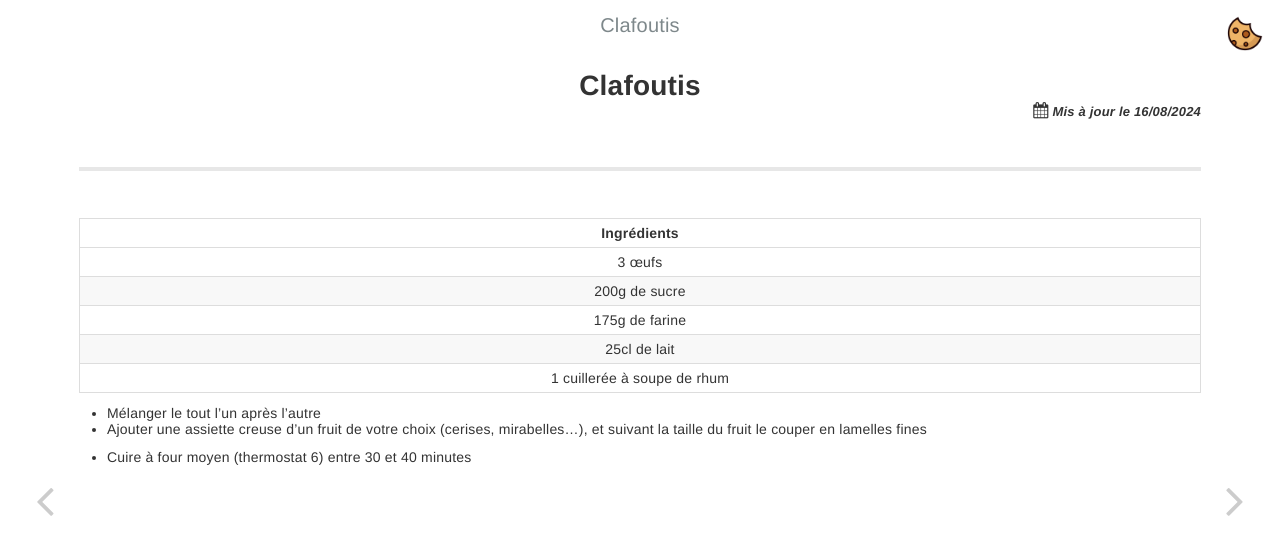
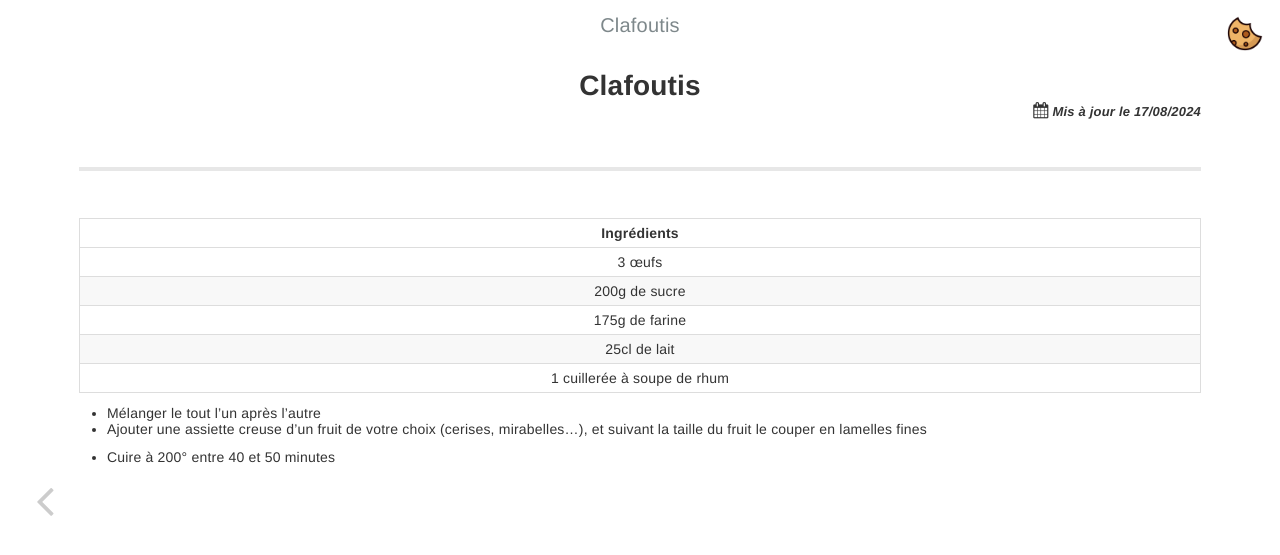
Before and after one commit to Grand-Dub/blog, a Jekyll site: the page built from _posts/cuisine/2024-08-16-clafoutis.md, in a window 1280 px wide. Shown: the top 555 px of the page. Built offline with Jekyll 4.4.1, drawn with Linux system fonts in a browser that asks for light colours.

Commit message:
correction cuisson

```diff
--- a/_posts/cuisine/2024-08-16-clafoutis.md
+++ b/_posts/cuisine/2024-08-16-clafoutis.md
@@ -1,6 +1,6 @@
 ---
 title: Clafoutis
-date: 2024-08-16
+date: 2024-08-17
 category: Cuisine
 layout: post
 description: Recette de clafoutis adapté d'une recette (notée probablement par ma Mamie) où tous les dosages sont en verre (?)
@@ -17,4 +17,4 @@ description: Recette de clafoutis adapté d'une recette (notée probablement par
 - Mélanger le tout l'un après l'autre
 - Ajouter une assiette creuse d'un fruit de votre choix (cerises, mirabelles...), et suivant la taille du fruit le couper en lamelles fines
 
-- Cuire à four moyen (thermostat 6) entre 30 et 40 minutes
+- Cuire à 200° entre 40 et 50 minutes
```
